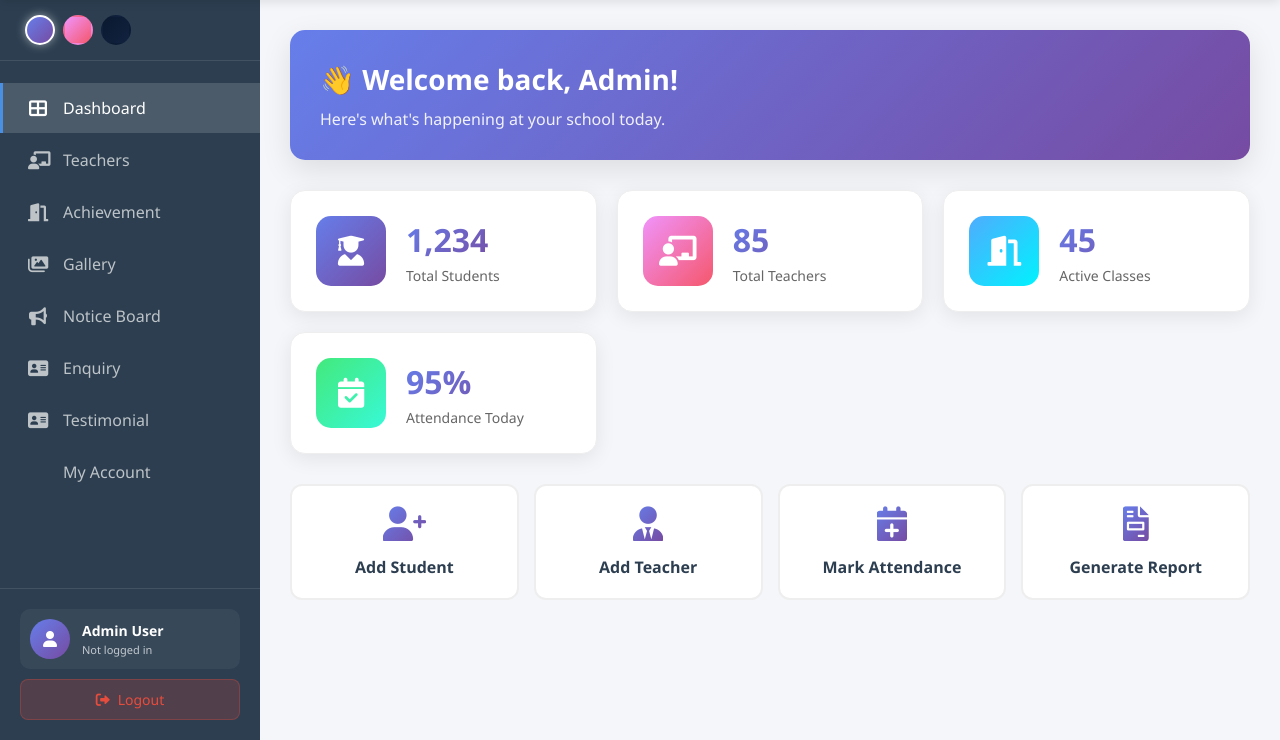
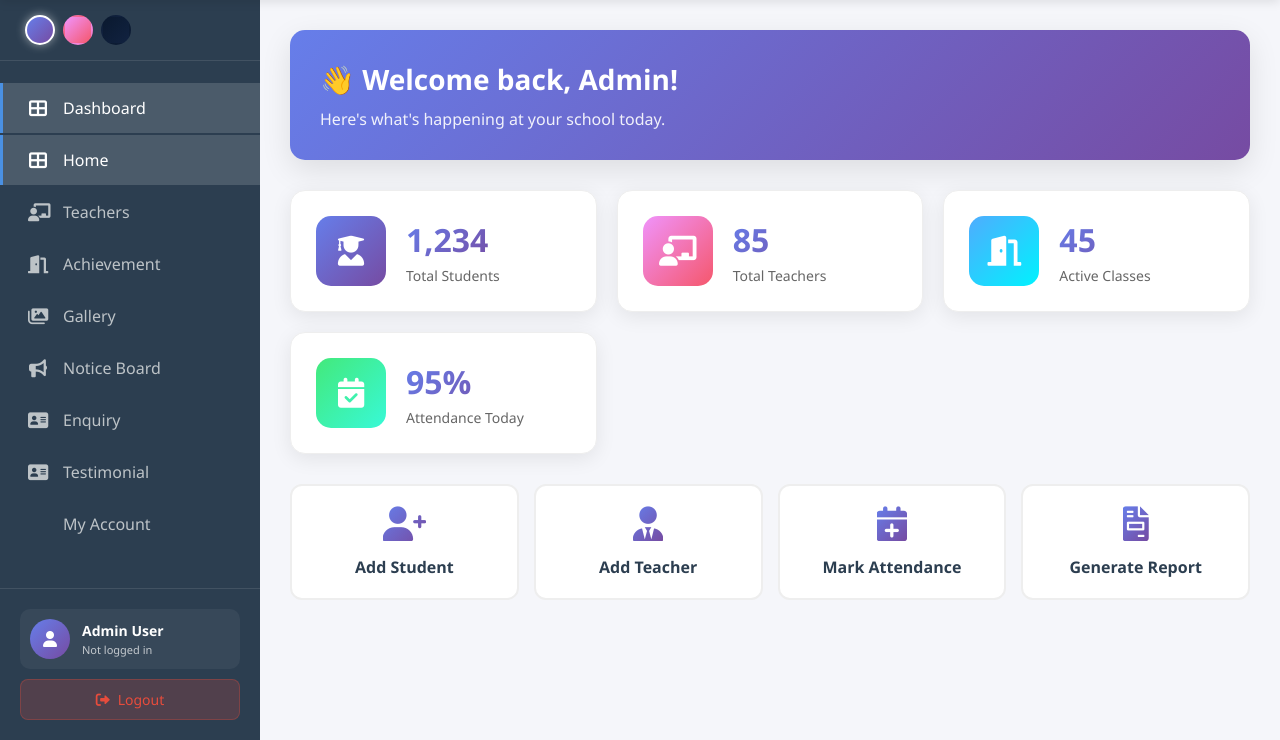
Before and after one commit to Bidyanand-sah/school, a PHP site: page /sms_teacher/frontend/admin/index.php in a window 1280 px wide. Shown: the part 60-800 px from the top of the page. Run offline with PHP 8.4, Linux system fonts and the light colour scheme; a user stored in the database is signed in.

Commit message:
add home page button in slidebar to go home_page

```diff
--- a/frontend/comp/sidebar/sidebar.php
+++ b/frontend/comp/sidebar/sidebar.php
@@ -25,6 +25,10 @@ require_once __DIR__ . '/../../../backend/config.php';
         <a class="menu-item active" href="<?= app_url('/frontend/admin/index.php') ?>">
             <i class="fas fa-th-large"></i>
             <span>Dashboard</span>
+        </a>
+        <a class="menu-item active" href="<?= app_url('/home_page/index.php') ?>">
+            <i class="fas fa-th-large"></i>
+            <span>Home</span>
         </a>
         <!-- <a class="menu-item" onclick="showSection('students')">
             <i class="fas fa-user-graduate"></i>
```
